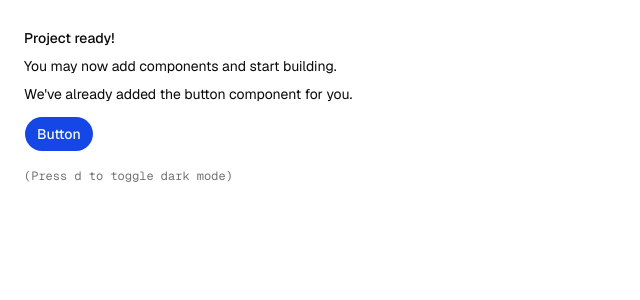
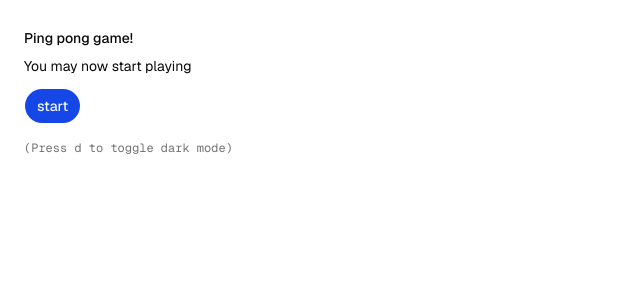
Before and after one commit to saiof9999/ping-pong-game, a Next.js app: page / in a window 1280 px wide. Shown: the top 300 px of the page, without its empty margins (0-640 px from the left). Built offline with nearby package versions, Linux system fonts and the light colour scheme.

Commit message:
started on first page

```diff
--- a/app/page.tsx
+++ b/app/page.tsx
@@ -5,10 +5,9 @@ export default function Page() {
     <div className="flex min-h-svh p-6">
       <div className="flex max-w-md min-w-0 flex-col gap-4 text-sm leading-loose">
         <div>
-          <h1 className="font-medium">Project ready!</h1>
-          <p>You may now add components and start building.</p>
-          <p>We&apos;ve already added the button component for you.</p>
-          <Button className="mt-2">Button</Button>
+          <h1 className="font-medium">Ping pong game!</h1>
+          <p>You may now start playing</p>
+          <Button className="mt-2">start</Button>
         </div>
         <div className="font-mono text-xs text-muted-foreground">
           (Press <kbd>d</kbd> to toggle dark mode)
```
